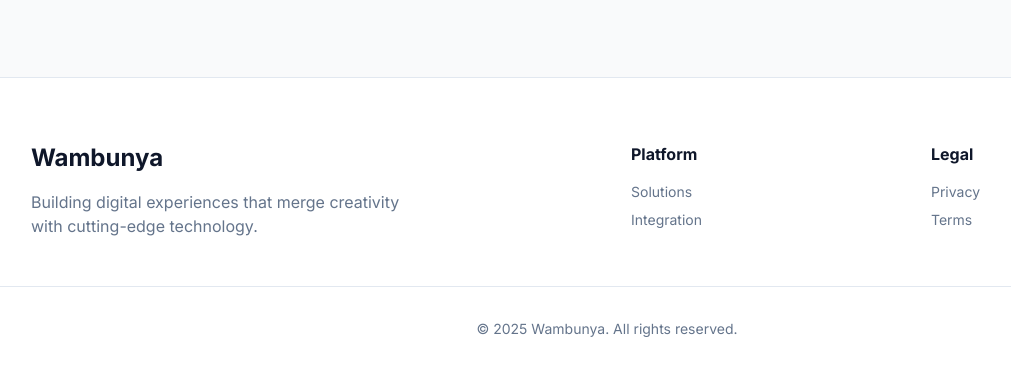
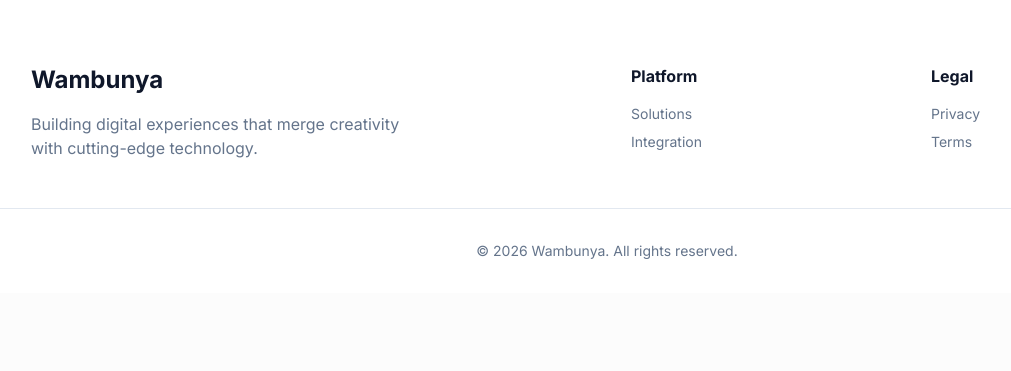
Before and after one commit to wambunya/hashold, a Django app: page / in a window 1280 px wide. Shown: the part 2954-3325 px from the top of the page, without its empty margins (33-1044 px from the left). After the commit the page ends 3213 px from the top, so only its background shows below. Run offline with Django 5.2, Linux system fonts and the light colour scheme; some libraries are stand-ins or nearby versions.

Commit message:
`Update copyright year in base.html and remove collaboration notification in home.html`

```diff
--- a/portfolio/templates/portfolio/base.html
+++ b/portfolio/templates/portfolio/base.html
@@ -261,7 +261,7 @@
       <div
         class="text-center text-slate-500 text-sm pt-8 border-t border-slate-200 dark:border-slate-800"
       >
-        &copy; 2025 Wambunya. All rights reserved.
+        &copy; 2026 Wambunya. All rights reserved.
       </div>
     </footer>
 
--- a/portfolio/templates/portfolio/home.html
+++ b/portfolio/templates/portfolio/home.html
@@ -40,20 +40,6 @@
 
   <div class="relative z-10 pt-48 pb-20 px-6">
     <div class="max-w-5xl mx-auto text-center">
-      <div
-        class="inline-flex items-center gap-2 px-4 py-2 rounded-full bg-white/80 dark:bg-slate-900/80 border border-slate-200 dark:border-slate-800 text-slate-600 dark:text-slate-300 text-sm font-medium mb-10 shadow-lg backdrop-blur-md"
-      >
-        <span class="relative flex h-2 w-2">
-          <span
-            class="animate-ping absolute inline-flex h-full w-full rounded-full bg-green-400 opacity-75"
-          ></span>
-          <span
-            class="relative inline-flex rounded-full h-2 w-2 bg-green-500"
-          ></span>
-        </span>
-        Available for new collaborations
-      </div>
-
       <h1
         class="text-5xl md:text-7xl font-bold text-slate-900 dark:text-white mb-8 tracking-tight leading-[1.1] drop-shadow-sm dark:drop-shadow-2xl"
       >
```
